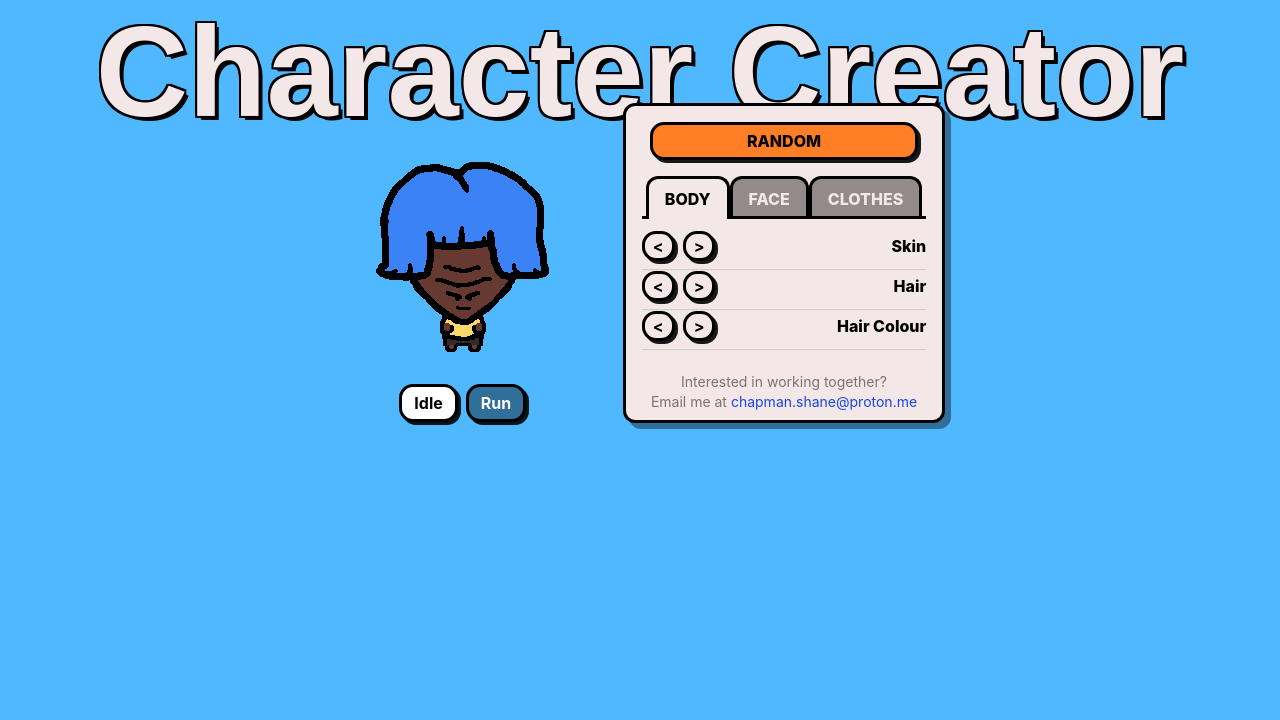
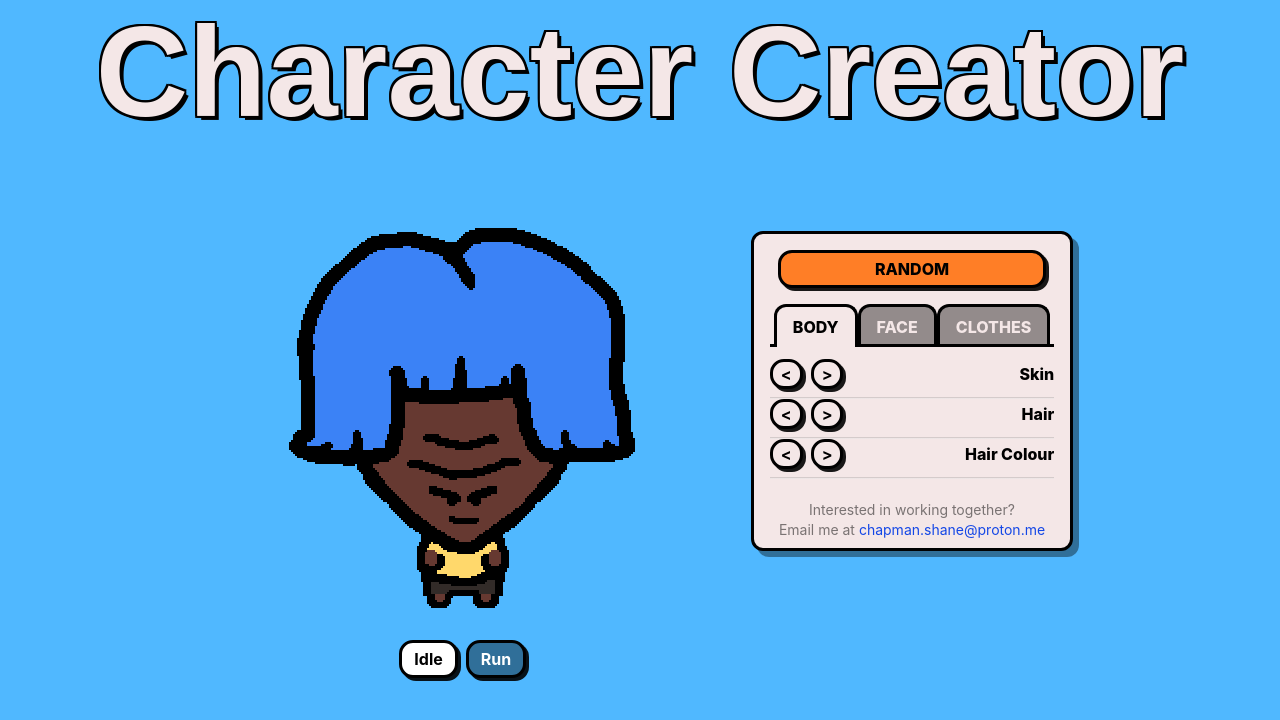
Before and after one commit to shane-chapman-23/character-creator, a React (Vite) app: page / in a window 1280 px wide. Shown: the top 720 px of the page. Built offline with nearby package versions, Linux system fonts and the light colour scheme; a web font is replaced by a local one.

Commit message:
PixelScale refactor

```diff
--- a/src/App.tsx
+++ b/src/App.tsx
@@ -17,26 +17,19 @@ function App() {
         </h1>
       </section>
       {/* Character Creator */}
-      <div className="flex flex-col items-center gap-8 xl:flex-row xl:items-start">
+      <div className=" flex flex-col w-full items-center justify-center gap-8 xl:flex-row xl:items-start">
         {/* Preview */}
         <section className="flex flex-col items-center gap-6">
-          <PixelScale
-            minScale={1}
-            maxScale={5}
-            widthFraction={0.48}
-            heightFraction={0.45}
-          >
+          <PixelScale>
             <CharacterPreviewCanvas anim={anim} />
           </PixelScale>
           <AnimationControls anim={anim} setAnim={setAnim} />
         </section>
         {/* Selector */}
-        <section className="my-auto max-w-full">
+        <section className="my-auto">
           <CharacterSelector />
         </section>
       </div>
-      {/* Footer */}
-      <section className="flex flex-col h-[100px] lg:h-35 xl:hidden"></section>
     </main>
   );
 }
--- a/src/components/PixelScale.tsx
+++ b/src/components/PixelScale.tsx
@@ -12,30 +12,28 @@ const BASE = 256;
 
 export default function PixelScale({
   children,
-  minScale = 1,
+  minScale = 2,
   maxScale = 5,
-  widthFraction = 0.45,
-  heightFraction = 0.6,
+  widthFraction = 0.8, // how much of the screen width the character is allowed to use
+  heightFraction = 0.8, // how much of the screen height the character is allowed to use
 }: Props) {
   const [scale, setScale] = useState(minScale);
 
+  // Calculate the biggest scale the character can be based on the current
+  // screen size (within the allowed width/height fractions) and update whenever
+  // window is resized
   useEffect(() => {
     const updateScale = () => {
       const widthScale = Math.floor((window.innerWidth * widthFraction) / BASE);
       const heightScale = Math.floor(
         (window.innerHeight * heightFraction) / BASE,
       );
-      const isLaptopViewport =
-        window.innerWidth >= 1280 &&
-        window.innerWidth < 1700 &&
-        window.innerHeight >= 850;
-      const effectiveMinScale = isLaptopViewport
-        ? Math.max(minScale, 2)
-        : minScale;
+
       const nextScale = Math.max(
-        effectiveMinScale,
+        minScale,
         Math.min(maxScale, Math.min(widthScale, heightScale)),
       );
+
       setScale(nextScale);
     };
 
@@ -44,26 +42,17 @@ export default function PixelScale({
     return () => window.removeEventListener("resize", updateScale);
   }, [heightFraction, maxScale, minScale, widthFraction]);
 
-  const dpr = window.devicePixelRatio || 1;
-  // Snap upward so source pixels map to whole physical pixels without shrinking intent.
-  const snappedScale = Math.max(minScale, Math.ceil(scale * dpr) / dpr);
+  const size = BASE * scale;
 
   return (
     <div
       style={{
-        width: BASE * snappedScale,
-        height: BASE * snappedScale,
+        width: size,
+        height: size,
         overflow: "hidden",
       }}
     >
-      <div
-        style={{
-          width: BASE * snappedScale,
-          height: BASE * snappedScale,
-        }}
-      >
-        {children}
-      </div>
+      {children}
     </div>
   );
 }
```
